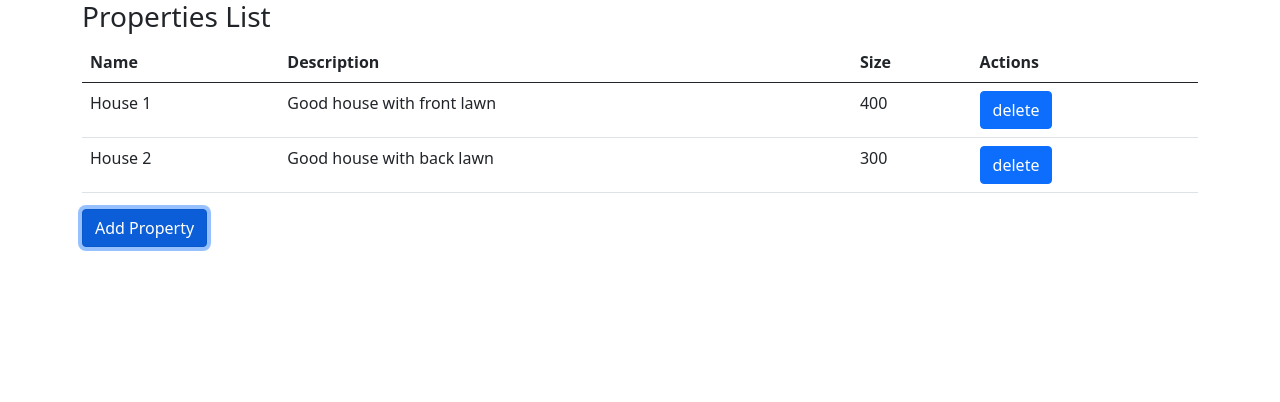
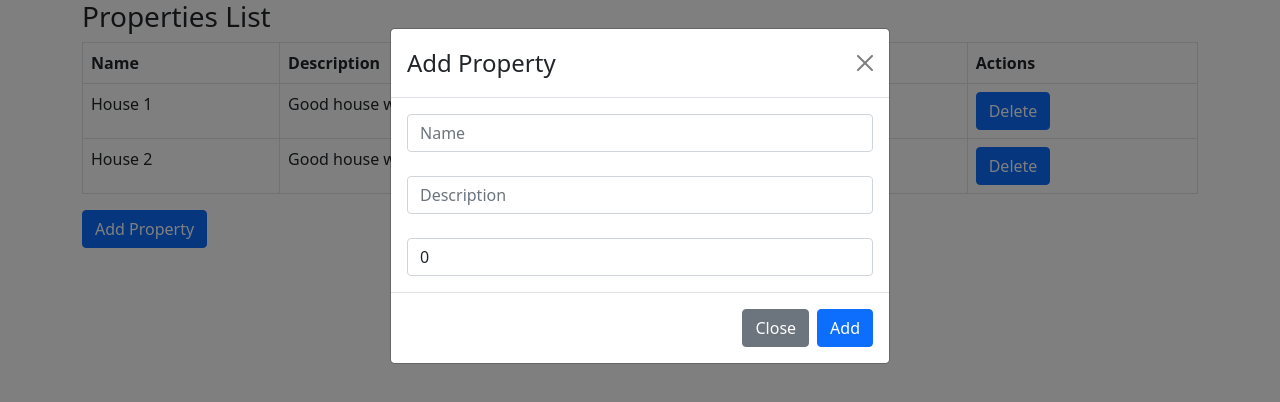
Before and after one commit to dem0n-exe/assignment-react, a React (Create React App) app: page / in a window 1280 px wide. Both pictures are taken after a click on the button "Add Property". Shown: the top 402 px of the page. Built offline with nearby package versions, Linux system fonts and the light colour scheme.

Commit message:
Add functionality to add properties

```diff
--- a/package.json
+++ b/package.json
@@ -6,7 +6,9 @@
     "@testing-library/jest-dom": "^5.14.1",
     "@testing-library/react": "^11.2.7",
     "@testing-library/user-event": "^12.8.3",
+    "bootstrap": "^5.1.0",
     "react": "^17.0.2",
+    "react-bootstrap": "^2.0.0-beta.6",
     "react-dom": "^17.0.2",
     "react-scripts": "4.0.3",
     "web-vitals": "^1.1.2"
--- /dev/null
+++ b/src/AddPropertyDialog.js
@@ -0,0 +1,81 @@
+import React, {Component} from 'react';
+import Button from 'react-bootstrap/Button';
+import Modal from 'react-bootstrap/Modal';
+import Form from 'react-bootstrap/Form'
+import Property from './models/Property';
+
+export default class AddPropertyDialog extends Component  {
+    constructor(props){
+        super(props);
+        this.state = {
+            properties: this.props.dataFromParent,
+            show: false,
+            name: '',
+            description: '',
+            size: 0
+        };
+        this.handleClose = this.handleClose.bind(this);
+        this.handleShow = this.handleShow.bind(this);
+        this.handleSave = this.handleSave.bind(this);
+    }
+
+    handleClose(){
+        this.setState({
+            show: false
+        });
+    }
+
+    handleShow(){
+        this.setState({
+            show: true
+        });
+    }
+
+    handleSave(){
+      let property = new Property(this.state.name,this.state.description,this.state.size)
+      const propertiesList = this.state.properties
+      propertiesList.push(property)
+      this.setState({
+          properties: propertiesList,
+          show: false,
+          name: '',
+          description: '',
+          size: 0
+      })
+      console.log(this.state.properties);
+      this.props.parentCallback(this.state.properties);
+    }
+
+    render() {
+        return (
+            <>
+              <Button variant="primary" onClick={this.handleShow}>
+                Add Property
+              </Button>
+
+              <Modal show={this.state.show} onHide={this.handleClose}>
+                <Modal.Header closeButton>
+                  <Modal.Title>Add Property</Modal.Title>
+                </Modal.Header>
+                <Form>
+                <Modal.Body>
+                  <Form.Control type="text" placeholder="Name" value={this.state.name} onChange={e=>this.setState({name: e.target.value})} />
+                  <br/>
+                  <Form.Control type="text" placeholder="Description" value={this.state.description} onChange={e=>this.setState({description: e.target.value})} />
+                  <br/>
+                  <Form.Control type="number" placeholder="Size" value={this.state.size} onChange={e=>this.setState({size: e.target.value})} />
+                </Modal.Body>
+                <Modal.Footer>
+                  <Button variant="secondary" onClick={this.handleClose}>
+                    Close
+                  </Button>
+                  <Button variant="primary" onClick={this.handleSave}>
+                    Add
+                  </Button>
+                </Modal.Footer>
+                </Form>
+              </Modal>
+            </>
+          );
+    }
+}
--- a/src/App.js
+++ b/src/App.js
@@ -1,18 +1,62 @@
 import './App.css';
 import ListItem from './ListItem';
+import Table from 'react-bootstrap/Table';
+import AddPropertyDialog from './AddPropertyDialog';
+import React, { Component } from 'react';
+import Property from './models/Property';
 
-function App() {
+class App extends Component {
+  constructor(props){
+    super(props);
+    this.state = {
+      properties:[]
+    }
+    this.setDummyData()
+  }
+
+  callbackFunction = (childData) => {
+    this.setState({properties:childData});
+  }
+
+  setDummyData() {
+    console.log('adding dummy data')
+    let property1 = new Property('House 1','Good house with front lawn',400);
+    let property2 = new Property('House 2','Good house with back lawn',300);
+    const propertiesList = this.state.properties
+    propertiesList.push(property1)
+    propertiesList.push(property2)
+    this.setState({
+      properties: propertiesList
+    });
+    console.log(this.state.properties)
+  }
+
+  render() {
     return (
-    <div>
+      <>
         <head>
         <link href="https://cdn.jsdelivr.net/npm/bootstrap@5.1.0/dist/css/bootstrap.min.css" rel="stylesheet" integrity="sha384-KyZXEAg3QhqLMpG8r+8fhAXLRk2vvoC2f3B09zVXn8CA5QIVfZOJ3BCsw2P0p/We" crossOrigin="anonymous"></link>
         </head>
         <div className="container">
-      <ListItem/>
+        <h3>Properties List</h3>
+          <Table bordered>
+            <thead className="thead-light">
+              <tr>
+                <th>Name</th>
+                <th>Description</th>
+                <th>Size</th>
+                <th>Actions</th>
+              </tr>
+            </thead>
+            <tbody>
+              <ListItem dataFromParent={this.state.properties} />
+            </tbody>
+          </Table>
+          <AddPropertyDialog dataFromParent={this.state.properties} parentCallback={this.callbackFunction}/>
       </div>
-    <script src="https://cdn.jsdelivr.net/npm/bootstrap@5.1.0/dist/js/bootstrap.bundle.min.js" integrity="sha384-U1DAWAznBHeqEIlVSCgzq+c9gqGAJn5c/t99JyeKa9xxaYpSvHU5awsuZVVFIhvj" crossOrigin="anonymous"></script>
-    </div>
+      </>
     );
+  }
 }
 
 export default App;
--- a/src/ListItem.js
+++ b/src/ListItem.js
@@ -1,5 +1,4 @@
 import React, {Component} from 'react';
-import Property from './models/Property';
 
 export default class ListItem extends Component {
     constructor(props){
@@ -7,21 +6,8 @@ export default class ListItem extends Component {
 
         this.deleteProperty = this.deleteProperty.bind(this);
         this.state = {
-            properties:[]
+            properties: this.props.dataFromParent
         };
-    }
-
-    getDummyData() {
-        let property1 = new Property('House 1','Good house with front lawn',400);
-        let property2 = new Property('House 2','Good house with back lawn',300);
-        return [property1,property2];
-    }
-
-    componentDidMount() {
-        console.log(this.getDummyData())
-        this.setState({
-            properties: this.getDummyData()
-        });
     }
 
     deleteProperty(name) {
@@ -37,57 +23,18 @@ export default class ListItem extends Component {
             <td>{currentProperty.description}</td>
             <td>{currentProperty.size}</td>
             <td>
-                <a className="btn btn-primary" href="/#" onClick={() => { this.deleteProperty(currentProperty.name) }} role="button">delete</a>
+                <a className="btn btn-primary" href="/#" onClick={() => { this.deleteProperty(currentProperty.name) }} role="button">Delete</a>
             </td>
         </tr>
         )
         });
     }
 
-    addProperty() {
-
-    }
-
     render(){
         return(
-        <div>
-        <h3>Properties List</h3>
-        <table className="table">
-          <thead className="thead-light">
-            <tr>
-              <th>Name</th>
-              <th>Description</th>
-              <th>Size</th>
-              <th>Actions</th>
-            </tr>
-          </thead>
-          <tbody>
-            {this.propertyList()}
-          </tbody>
-        </table>
-        <button type="button" class="btn btn-primary" data-toggle="modal" href="#foo">
-            Add Property</button>
-
-            <div class="modal fade" id="foo" tabindex="-1" role="dialog" aria-labelledby="exampleModalLabel" aria-hidden="true">
-  <div class="modal-dialog" role="document">
-    <div class="modal-content">
-      <div class="modal-header">
-        <h5 class="modal-title" id="addPropertyModalLabel">Add Property</h5>
-        <button type="button" class="close" data-dismiss="modal" aria-label="Close">
-          <span aria-hidden="true">&times;</span>
-        </button>
-      </div>
-      <div class="modal-body">
-        ...
-      </div>
-      <div class="modal-footer">
-        <button type="button" class="btn btn-secondary" data-dismiss="modal">Close</button>
-        <button type="button" class="btn btn-primary">Save changes</button>
-      </div>
-    </div>
-  </div>
-</div>
-      </div>
+        <>
+          {this.propertyList()}
+        </>
         )
     }
 }
```
Also changed, not shown: 1 other file (tests, documents, lock files or other folders). Lines whose indentation alone changed are shown as unchanged.
